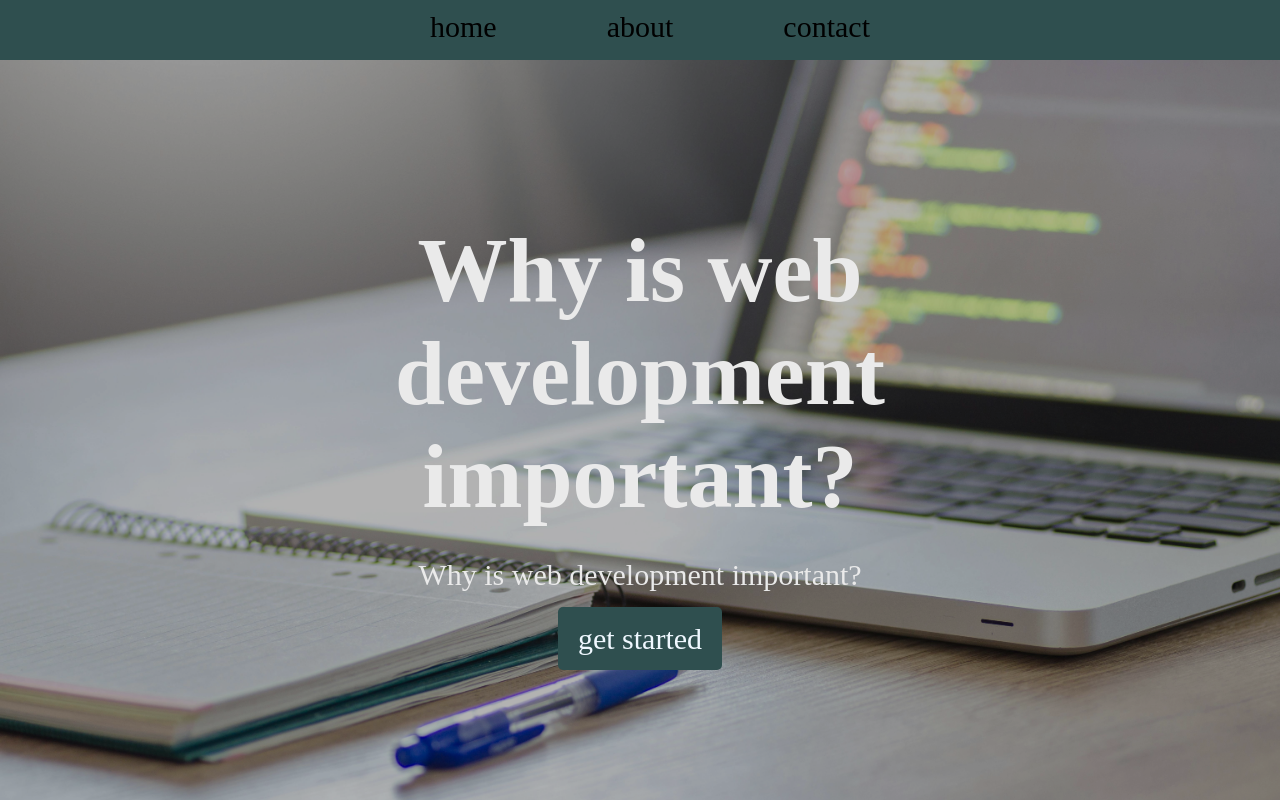
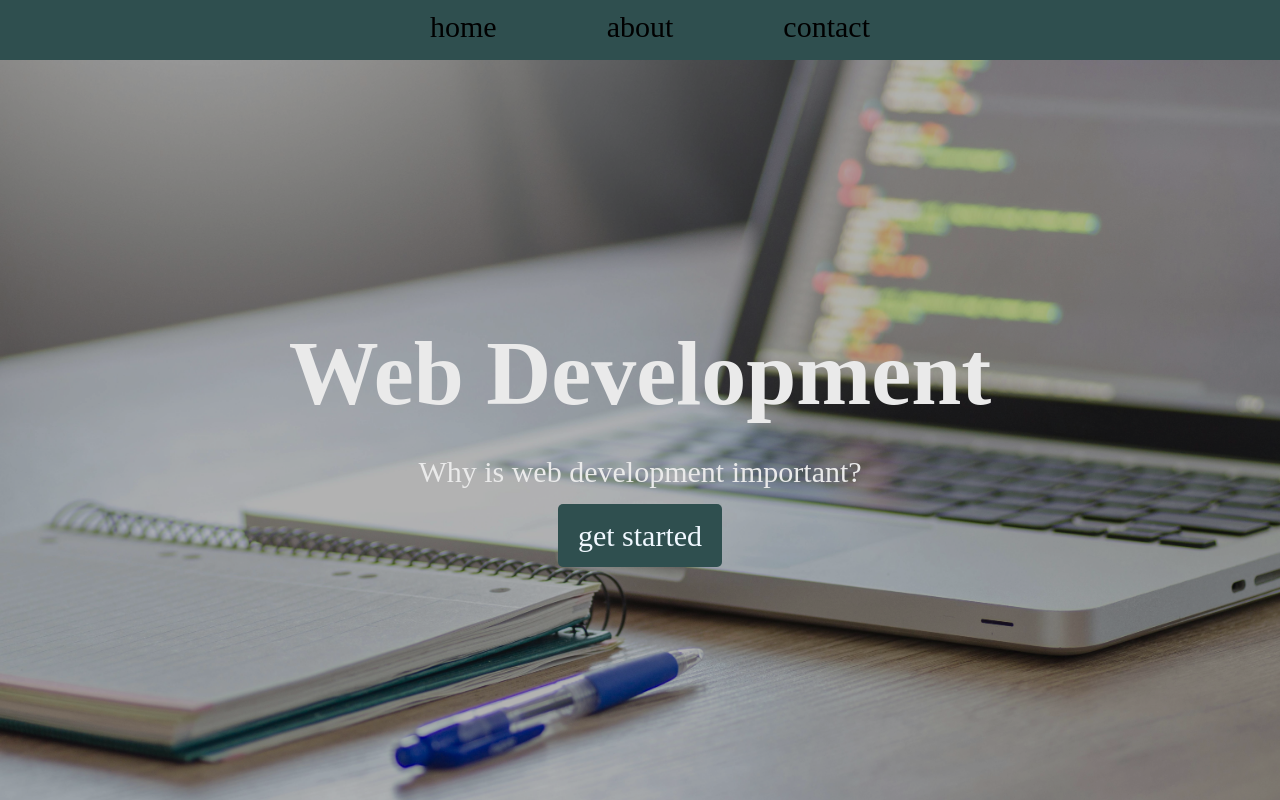
Before and after one commit to Meinya312/activity1-landing-page, a plain HTML site: page index.html in a window 1280 px wide. Shown: the top 800 px of the page. Drawn offline with Linux system fonts and the light colour scheme.

Commit message:
Update index.html

```diff
--- a/index.html
+++ b/index.html
@@ -20,7 +20,7 @@
     <section class="hero" id="hero">
         <div class="hero-content">
 
-            <h1 class="h1-hero">Why is web development important?</h1>
+            <h1 class="h1-hero">Web Development</h1>
             <p>Why is web development important?</p>
             <a href="#about" class="btn">get started</a>
         </div>
```
